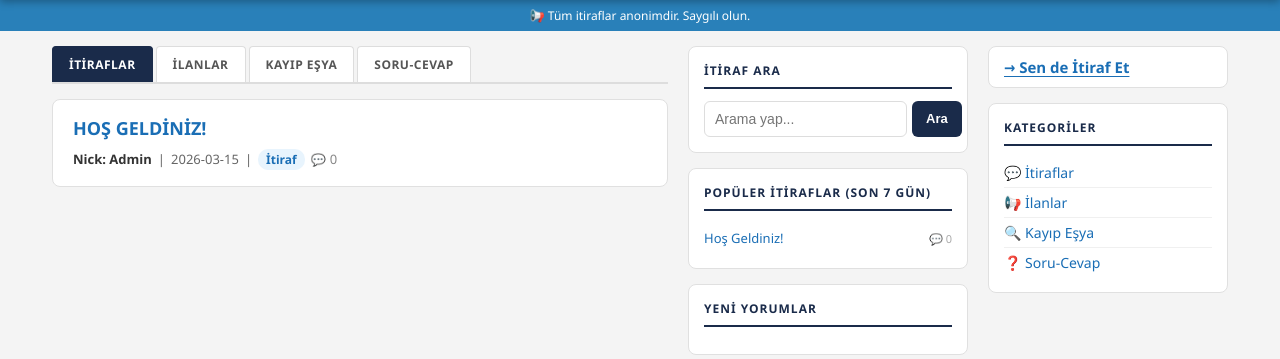
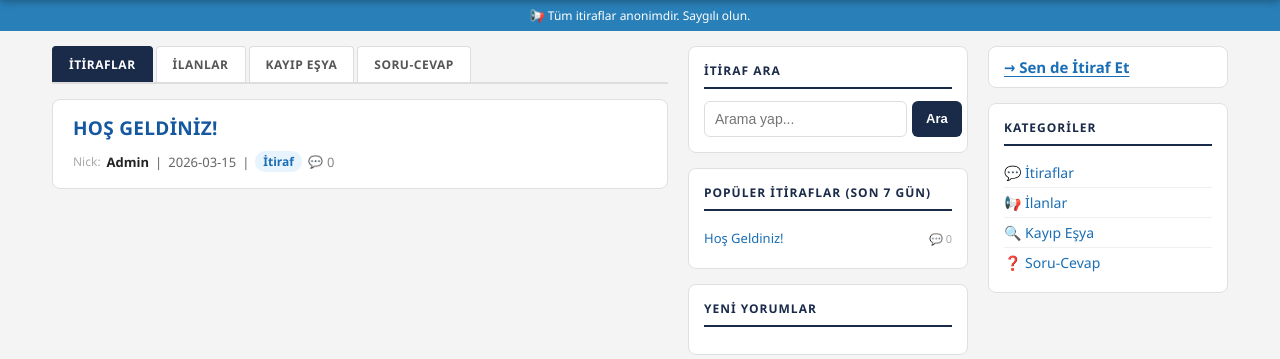
Before and after one commit to medipolitiraf/medipol-itiraf, a Flask app: page / in a window 1280 px wide. Shown: the part 86-445 px from the top of the page. Run offline with Flask 3, Linux system fonts and the light colour scheme; data comes from the database, SQL or seed files in the repository; data that the repository does not hold is empty.

Commit message:
Make title bolder, separate Nick label from value with distinct styling
Co-Authored-By: Claude Sonnet 4.6 <noreply@anthropic.com>

```diff
--- a/static/css/style.css
+++ b/static/css/style.css
@@ -385,14 +385,15 @@ nav a.itiraf-btn:hover { background: #c0392b; }
 }
 
 .itiraf-baslik {
-    font-size: 18px;
-    font-weight: 700;
-    color: #1a6eb5;
+    font-size: 19px;
+    font-weight: 800;
+    color: #1558a0;
     text-decoration: none;
     display: block;
-    margin-bottom: 8px;
-    line-height: 1.4;
+    margin-bottom: 10px;
+    line-height: 1.35;
     text-transform: uppercase;
+    letter-spacing: 0.3px;
 }
 
 .itiraf-baslik:hover { text-decoration: underline; }
@@ -417,7 +418,8 @@ nav a.itiraf-btn:hover { background: #c0392b; }
     flex-wrap: wrap;
 }
 
-.itiraf-meta .nick { font-weight: 700; color: #333; }
+.itiraf-meta .nick-label { font-weight: 400; color: #aaa; font-size: 12px; }
+.itiraf-meta .nick { font-weight: 700; color: #222; }
 .itiraf-meta .kategori-badge {
     background: #e8f4fd;
     color: #1a6eb5;
--- a/templates/index.html
+++ b/templates/index.html
@@ -27,7 +27,7 @@
                 {% if itiraf.sabitlendi %}<span class="sabit-rozet-kart">📌 Sabitlendi</span>{% endif %}
                 <a href="/itiraf/{{ itiraf.id }}" class="itiraf-baslik">{{ itiraf.baslik }}</a>
                 <div class="itiraf-meta">
-                    <span class="nick">Nick: {{ itiraf.nick }}</span>
+                    <span class="nick-label">Nick:</span> <span class="nick">{{ itiraf.nick }}</span>
                     <span>|</span>
                     <span>{{ itiraf.tarih[:10] }}</span>
                     <span>|</span>
```
